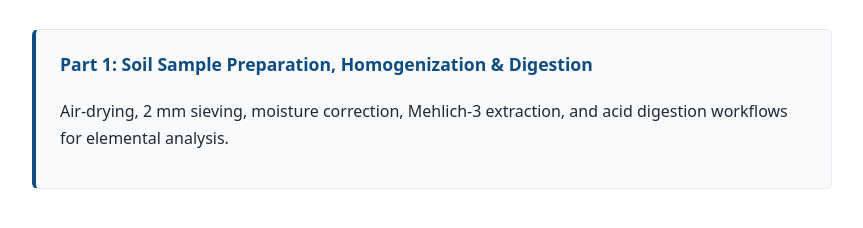
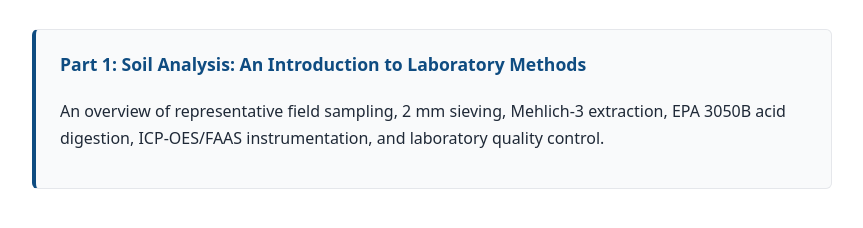
Before and after one commit to txychemlabservice/chemlabservice, a plain HTML site: page soil-analysis/index.html in a window 1280 px wide. Shown: the part 294-522 px from the top of the page, without its empty margins (208-1071 px from the left). Drawn offline with Linux system fonts and the light colour scheme.

Commit message:
Update link and description for Part 1 of soil analysis

```diff
--- a/soil-analysis/index.html
+++ b/soil-analysis/index.html
@@ -22,8 +22,8 @@
   <p class="meta">A multi-part technical guide covering sample preparation, wet chemistry, and spectroscopic analysis of soil matrices.</p>
 
   <div class="lab-card">
-    <h3><a href="01-sample-prep-and-digestion.html">Part 1: Soil Sample Preparation, Homogenization &amp; Digestion</a></h3>
-    <p>Air-drying, 2 mm sieving, moisture correction, Mehlich-3 extraction, and acid digestion workflows for elemental analysis.</p>
+    <h3><a href="01-introduction-to-laboratory-methods.html">Part 1: Soil Analysis: An Introduction to Laboratory Methods</a></h3>
+    <p>An overview of representative field sampling, 2 mm sieving, Mehlich-3 extraction, EPA 3050B acid digestion, ICP-OES/FAAS instrumentation, and laboratory quality control.</p>
   </div>
 
   <!-- Copy and paste a .lab-card block below each time you publish Part 2, Part 3, etc. -->
```
